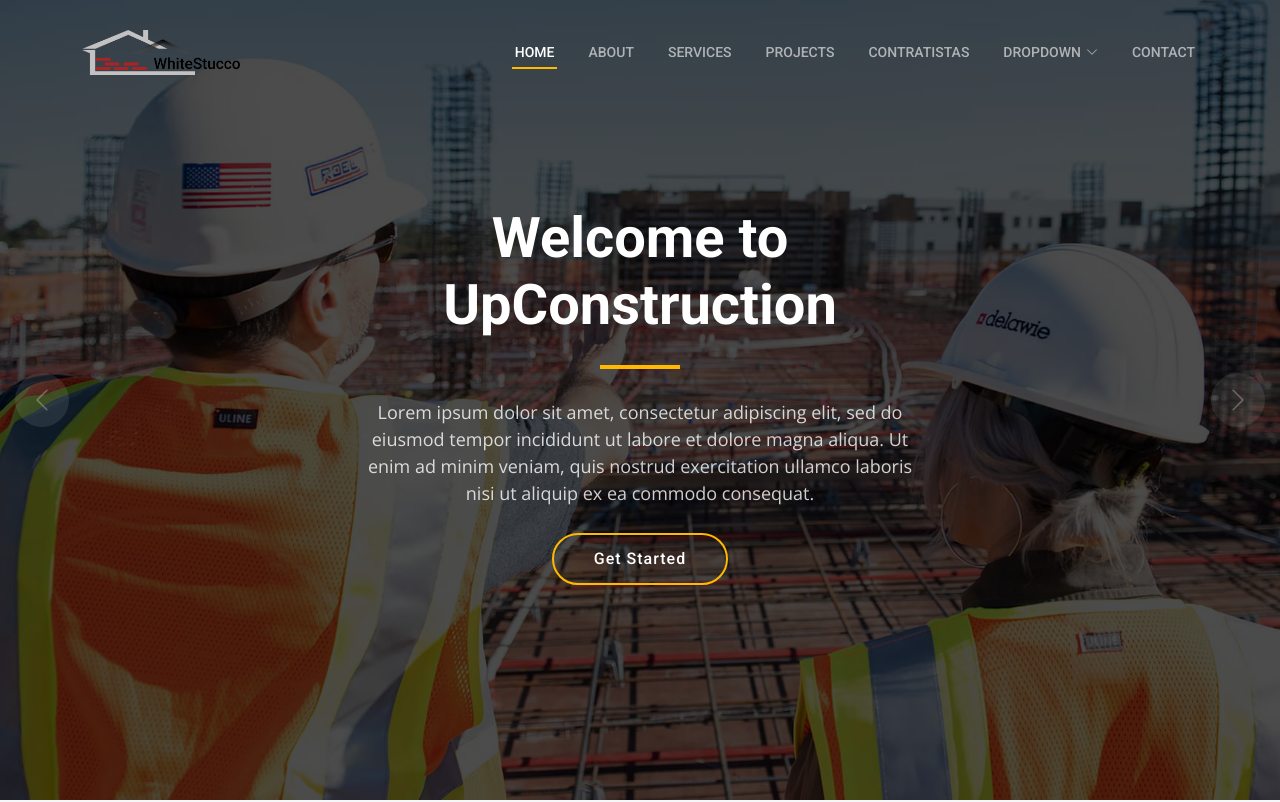
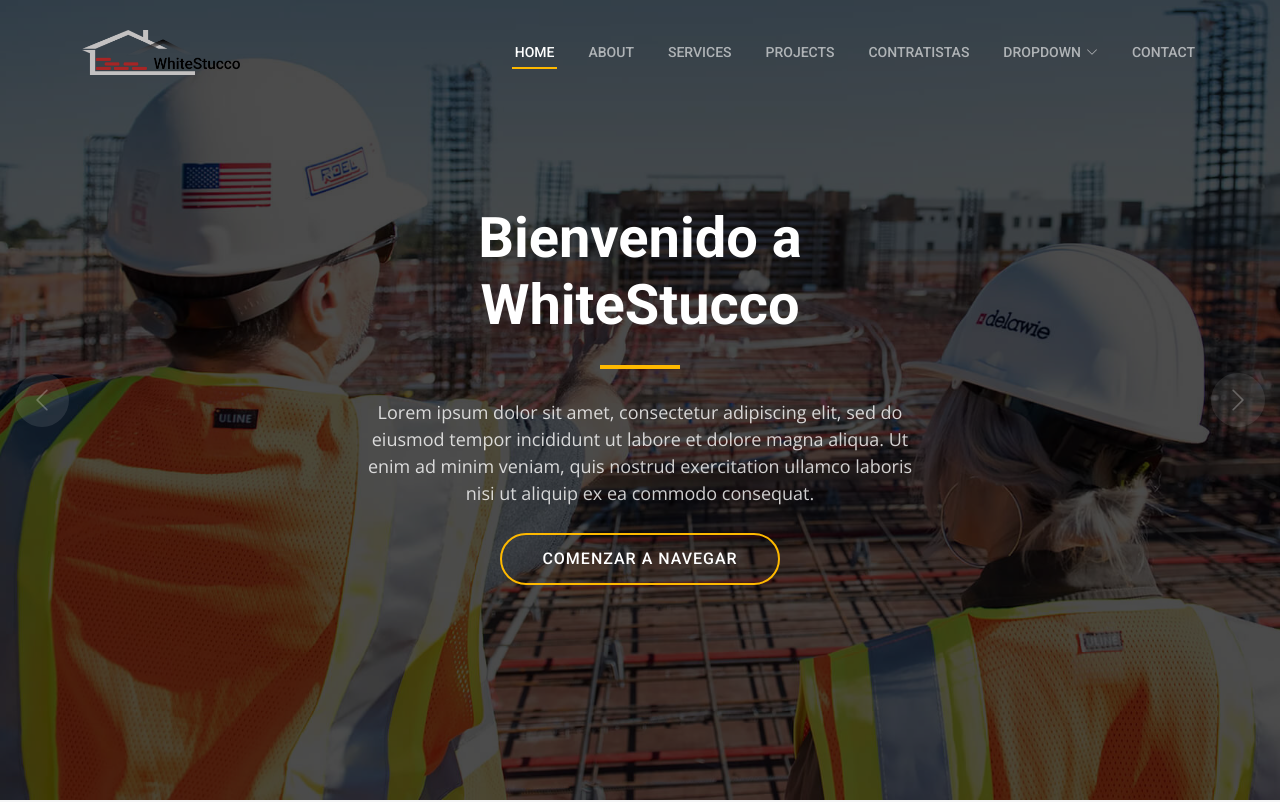
Before and after one commit to JhosstinStip17/WHITESTUCCO, a website: page index.html in a window 1280 px wide. Shown: the top 802 px of the page. Drawn offline with nearby package versions, Linux system fonts and the light colour scheme.

Commit message:
CAMBIA DE TITULO

```diff
--- a/index.html
+++ b/index.html
@@ -90,9 +90,9 @@
       <div class="container">
         <div class="row justify-content-center">
           <div class="col-lg-6 text-center">
-            <h2 data-aos="fade-down">Welcome to <span>UpConstruction</span></h2>
+            <h2 data-aos="fade-down">Bienvenido a <span>WhiteStucco<span></h2>
             <p data-aos="fade-up">Lorem ipsum dolor sit amet, consectetur adipiscing elit, sed do eiusmod tempor incididunt ut labore et dolore magna aliqua. Ut enim ad minim veniam, quis nostrud exercitation ullamco laboris nisi ut aliquip ex ea commodo consequat.</p>
-            <a data-aos="fade-up" data-aos-delay="200" href="#get-started" class="btn-get-started">Get Started</a>
+            <a data-aos="fade-up" data-aos-delay="200" href="#get-started" class="btn-get-started">COMENZAR A NAVEGAR</a>
           </div>
         </div>
       </div>
```
